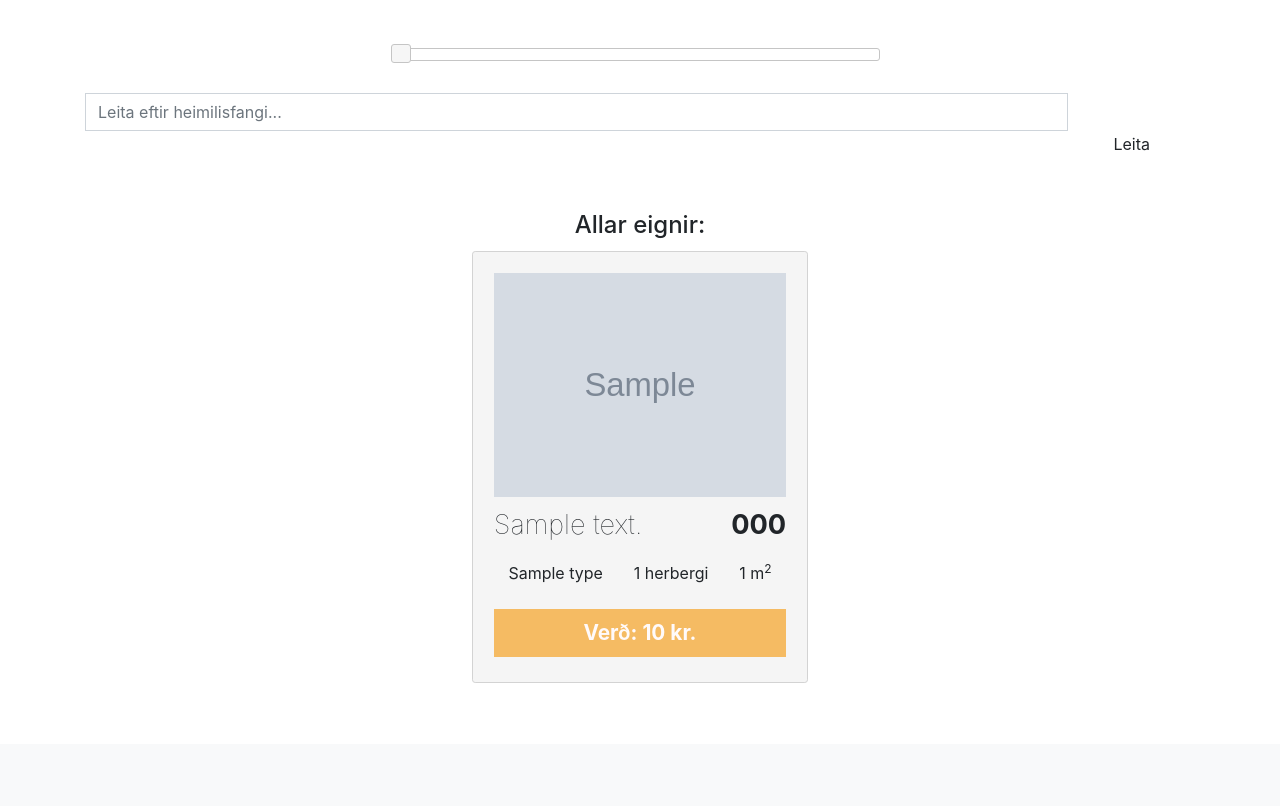
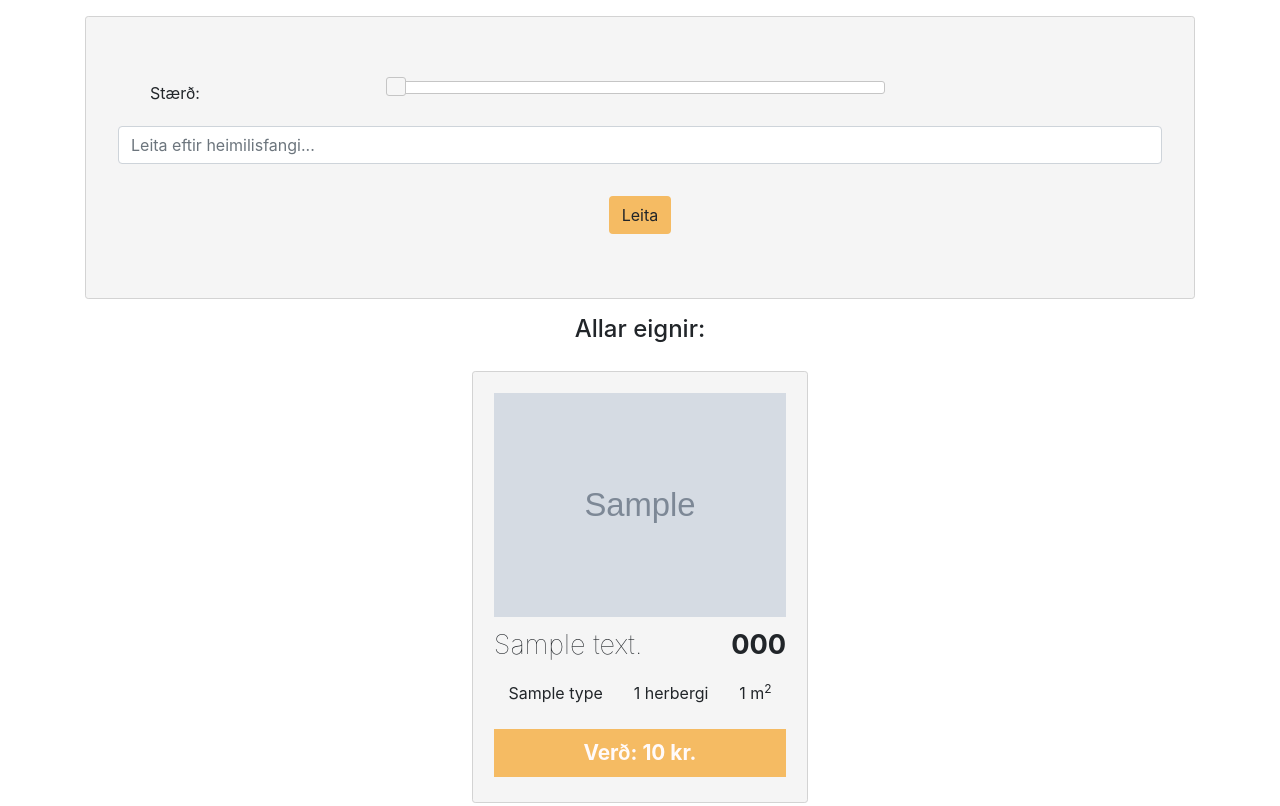
Before and after one commit to pker98/verklegt2, a Django app: template project/templates/forsida/home.html in a window 1280 px wide. Shown: the part 56-862 px from the top of the page. Before the commit the page ends 739 px from the top, so only its background shows below. Run offline with Django 3.2, Linux system fonts and the light colour scheme; the template is opened without the code that fills it: most values are stand-ins (such as "Sample title", 1, 10 or a date in 2020); grey boxes marked "Sample" are stand-in pictures; some libraries are stand-ins or nearby versions.

Commit message:
search bar

```diff
--- a/project/fasteignasala/static/css/main.css
+++ b/project/fasteignasala/static/css/main.css
@@ -55,19 +55,29 @@ h2 {
     opacity: 100;
 }
 
-.input-group div {
+.search-input > div {
     margin: 2rem;
     text-align: center;
 }
 
-
-.slider-container {
-    display: block;
+.search-input {
     width: 100%;
+    padding: 2rem;
+    background-color: whitesmoke;
+    border-color: lightgrey;
+    border-width: 0.1rem;
+    border-style: solid;
+    border-radius: 0.2rem;
 }
 
+
+.orange-background {
+    background-color: #F5BB63;
+}
+
+
 #slider {
-    width:30rem;
+    width: 50%;
     margin: auto;
 }
 .apartment_container {
--- a/project/templates/forsida/home.html
+++ b/project/templates/forsida/home.html
@@ -1,18 +1,25 @@
 {% extends "base.html" %}
 {% block content %}
     <div class="input-group">
-        <div class="slider-container">
-            <div id="slider"></div>
-        </div>
+        <form class="search-input">
+            <div>
+                <p style="float:left" class="d-inline">Stærð:</p>
+                <div class="slider-container d-inline">
+                    <div id="slider"></div>
+                </div>
+            </div>
 
-        <input type="search" class="form-control" id="search-box" placeholder="Leita eftir heimilisfangi...">
-        <div class="input-group-btn">
-            <button type="button" id="search-button" class="btn btn-default">Leita</button>
-        </div>
 
+            <input type="search" class="form-control" id="search-box" placeholder="Leita eftir heimilisfangi...">
+            <div class="input-group-btn">
+                <button type="button" id="search-button" class="btn btn-default orange-background">Leita</button>
+            </div>
+        </form>
     </div>
+
+
     <div class="apartment_list">
-        <h2 class="text-center pt-3">Allar eignir:</h2>
+        <h2 class="text-center pt-3 pb-3">Allar eignir:</h2>
             {% for apartment in apartments %}
                 {% include 'hus/Eitt_hus.html' with apartment=apartment %}
             {% endfor %}
```
